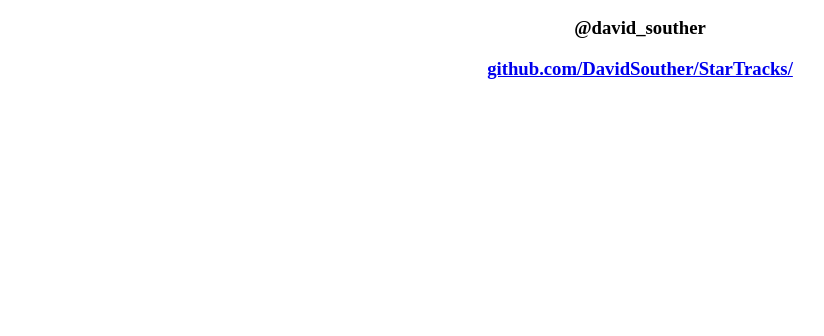
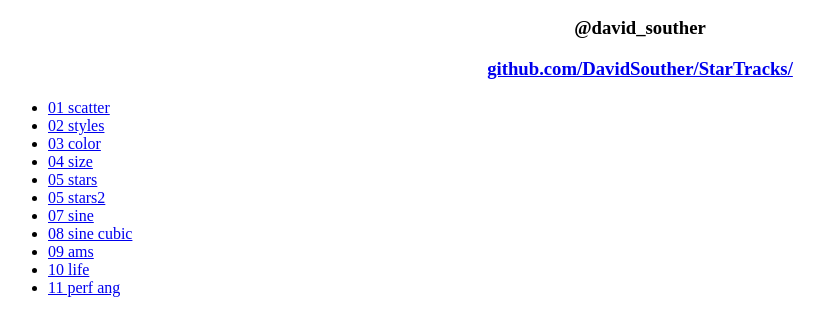
Before and after one commit to DavidSouther/StarTracks, a plain HTML site: page index.html in a window 1280 px wide. Shown: the part 96-432 px from the top of the page, without its empty margins (0-824 px from the left). Drawn offline with Linux system fonts and the light colour scheme.

Commit message:
Added index stuff.

```diff
--- a/index.html
+++ b/index.html
@@ -3,5 +3,19 @@
 <h2>David Souther</h2>
 <h3>@david_souther</h3>
 <h3><a
-href="http://github.com/davidsouther/startracks/">github.com/DavidSouther/StarTracks/</a>
+href="http://github.com/davidsouther/startracks/">github.com/DavidSouther/StarTracks/</a></h3>
 </center>
+
+<ul>
+<li><a href="01_scatter.html">01 scatter</a></li>
+<li><a href="02_styles.html">02 styles</a></li>
+<li><a href="03_color.html">03 color</a></li>
+<li><a href="04_size.html">04 size</a></li>
+<li><a href="05_stars.html">05 stars</a></li>
+<li><a href="05_stars2.html">05 stars2</a></li>
+<li><a href="07_sine.html">07 sine</a></li>
+<li><a href="08_sine_cubic.html">08 sine cubic</a></li>
+<li><a href="09_ams.html">09 ams</a></li>
+<li><a href="10_life.html">10 life</a></li>
+<li><a href="11_perf_ang.html">11 perf ang</a></li>
+</ul>
```
